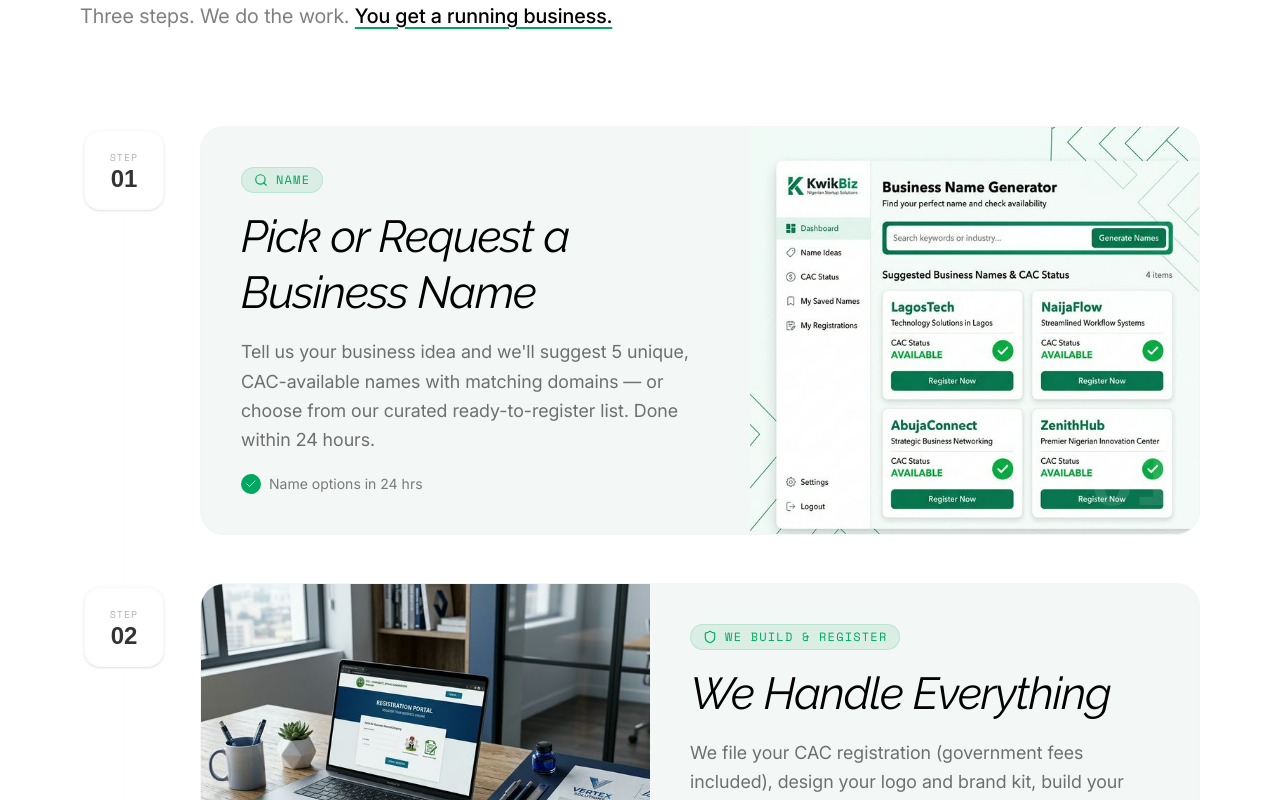
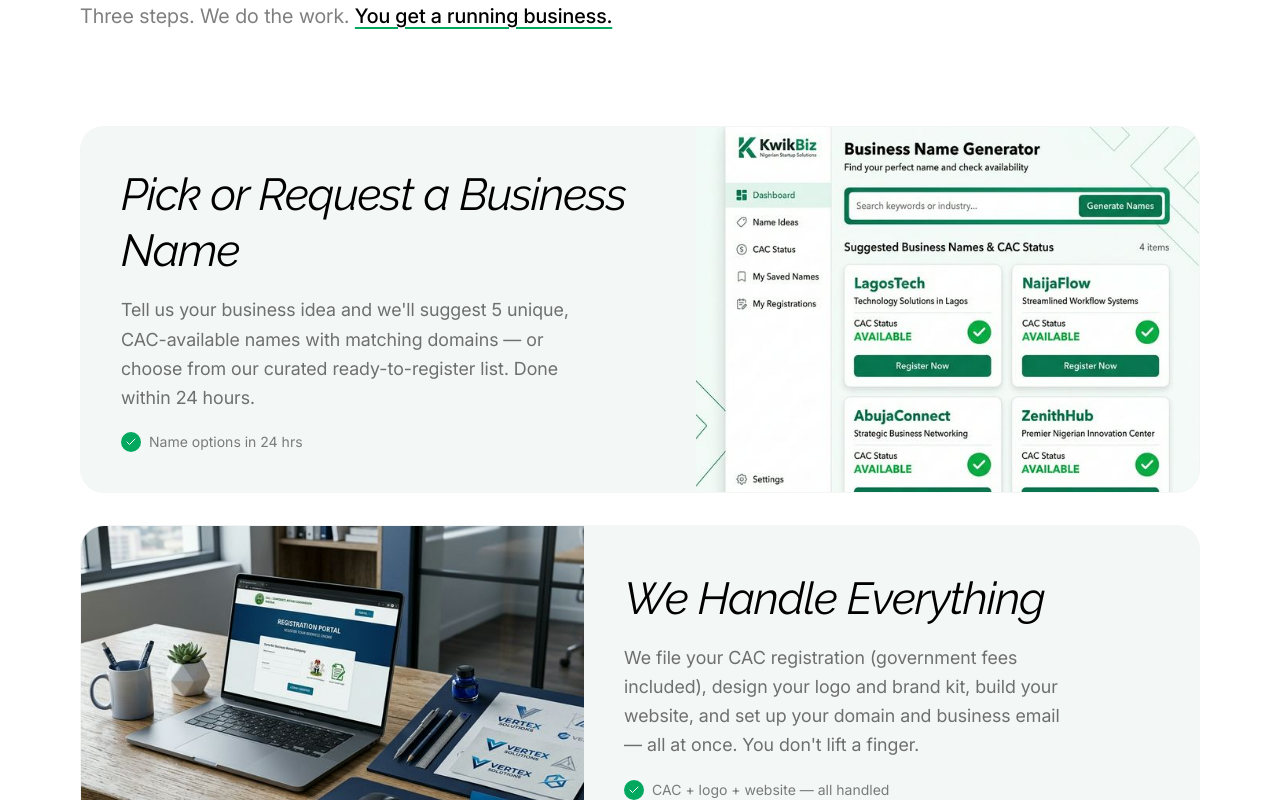
Before and after one commit to devgenix/FastCAC, a Next.js app: page / in a window 1280 px wide. Shown: the part 2520-3320 px from the top of the page. Built offline with nearby package versions, Linux system fonts and the light colour scheme; a web font is replaced by a local one.

Commit message:
refactor: Simplify feature section step layout by removing timeline elements and adjust scrolled navbar width.

```diff
--- a/src/components/FeatureSections.tsx
+++ b/src/components/FeatureSections.tsx
@@ -197,59 +197,25 @@ export function HowItWorks() {
           </p>
         </div>
 
-        {/* Timeline steps */}
-        <div className="relative">
-          {/* Vertical connector line (desktop) */}
-          <div
-            className="hidden lg:block absolute left-[2.6rem] top-10 bottom-10 w-px bg-outline/10"
-            aria-hidden="true"
-          />
-
-          <div className="flex flex-col gap-8 lg:gap-0">
+        {/* Steps */}
+        <div className="flex flex-col gap-6 lg:gap-8">
           {STEPS.map((step, index) => {
             const isEven = index % 2 === 0;
             const Icon = step.icon;
             return (
-                <div key={index} className="relative lg:grid lg:grid-cols-[5.5rem_1fr] lg:gap-0 group">
-
-                  {/* ── LEFT: Phase number + icon (desktop timeline spine) ── */}
-                  <div className="hidden lg:flex flex-col items-center pt-1">
-                    {/* Phase bubble */}
-                    <div className="relative z-10 w-[5rem] h-[5rem] rounded-2xl border-2 border-outline/10 bg-white group-hover:border-secondary/30 group-hover:bg-secondary/5 transition-all duration-300 flex flex-col items-center justify-center gap-0.5 shadow-sm">
-                      <span className="font-mono text-[10px] text-on-surface/30 tracking-widest">STEP</span>
-                      <span className="font-headline text-2xl font-bold leading-none text-on-surface/80 group-hover:text-secondary transition-colors duration-300">
-                        {step.phase}
-                      </span>
-                    </div>
-                    {/* Spacer that grows to fill the card height */}
-                    {index < STEPS.length - 1 && (
-                      <div className="flex-1 w-px bg-transparent" />
-                    )}
-                  </div>
-
-                  {/* ── RIGHT: Step card ── */}
               <div
-                    className={`lg:ml-8 lg:mb-12 rounded-2xl lg:rounded-3xl overflow-hidden border border-outline/5 group-hover:border-secondary/15 bg-surface-container transition-all duration-300 flex flex-col ${
-                      isEven ? "lg:flex-row" : "lg:flex-row-reverse"
-                    } lg:min-h-[320px]`}
+                key={index}
+                className={`group rounded-2xl lg:rounded-3xl overflow-hidden border border-outline/5 hover:border-secondary/15 bg-surface-container transition-all duration-300 flex flex-col ${isEven ? "lg:flex-row" : "lg:flex-row-reverse"} lg:min-h-[320px]`}
               >
                 {/* Text content */}
                 <div className="flex-1 p-6 lg:p-10 flex flex-col justify-center gap-4">
-                      {/* Mobile phase + tag row */}
+                  {/* Mobile icon + phase row */}
                   <div className="flex items-center gap-3 lg:hidden">
                     <span className="w-9 h-9 rounded-xl bg-secondary/10 border border-secondary/20 flex items-center justify-center">
                       <Icon className="w-4 h-4 text-secondary" />
                     </span>
                     <span className="font-mono text-xs text-on-surface/40 tracking-widest uppercase">
-                          {step.tag} — {step.phase}
-                        </span>
-                      </div>
-
-                      {/* Desktop tag */}
-                      <div className="hidden lg:flex items-center gap-3">
-                        <span className="inline-flex items-center gap-2 px-3 py-1 rounded-full bg-secondary/10 border border-secondary/15 text-secondary font-mono text-xs tracking-widest uppercase">
-                          <Icon className="w-3.5 h-3.5" />
-                          {step.tag}
+                      Step {step.phase}
                     </span>
                   </div>
 
@@ -260,7 +226,7 @@ export function HowItWorks() {
                     {step.description}
                   </p>
 
-                      {/* Check indicators */}
+                  {/* Check indicator */}
                   <div className="flex items-center gap-2 mt-1">
                     <div className="w-5 h-5 rounded-full bg-secondary flex items-center justify-center">
                       <Check className="w-3 h-3 text-white" />
@@ -281,20 +247,13 @@ export function HowItWorks() {
                     src={step.image}
                     alt={step.title}
                     fill
-                        sizes="(max-width: 1024px) 100vw, 580px"
+                    sizes="(max-width: 1024px) 100vw, 595px"
                     className="object-cover"
                   />
-                      {/* Large phase number watermark */}
-                      <span className="absolute bottom-4 right-5 font-headline font-bold text-[5rem] leading-none text-white/10 select-none pointer-events-none">
-                        {step.phase}
-                      </span>
                 </div>
-                  </div>
-
               </div>
             );
           })}
-          </div>
         </div>
 
       </div>
--- a/src/components/PricingSection.tsx
+++ b/src/components/PricingSection.tsx
@@ -1,8 +1,8 @@
 "use client";
 
-import React, { useState, useEffect } from "react";
 import Link from "next/link";
 import { Check } from "@/components/Icons";
+import React, { useState, useEffect } from "react";
 import { waLink, WA_MESSAGES } from "@/lib/whatsapp";
 
 type PackageType = "starter" | "pro" | "full";
@@ -10,7 +10,7 @@ type PackageType = "starter" | "pro" | "full";
 const PRICES = {
   starter: 100000,
   pro: 200000,
-  full: 500000,
+  full: 400000,
 };
 
 const formatPrice = (price: number) => {
@@ -60,11 +60,12 @@ const PACKAGE_CONFIG: Record<PackageType, {
       "Business Email (yourname@yourbiz.com)",
       "Multi-page Professional Website",
       "Social Media Profile Setup",
+      "Business Domain (.com)",
     ],
   },
   full: {
     title: "Full Company, Fully Done",
-    cta: "Go All-In — ₦500,000",
+    cta: "Go All-In — ₦400,000",
     stickyLabel: "Go All-In",
     waMessage: WA_MESSAGES.pricingFull,
     stickyMessage: WA_MESSAGES.stickyFull,
```
Lines whose indentation alone changed are shown as unchanged.
